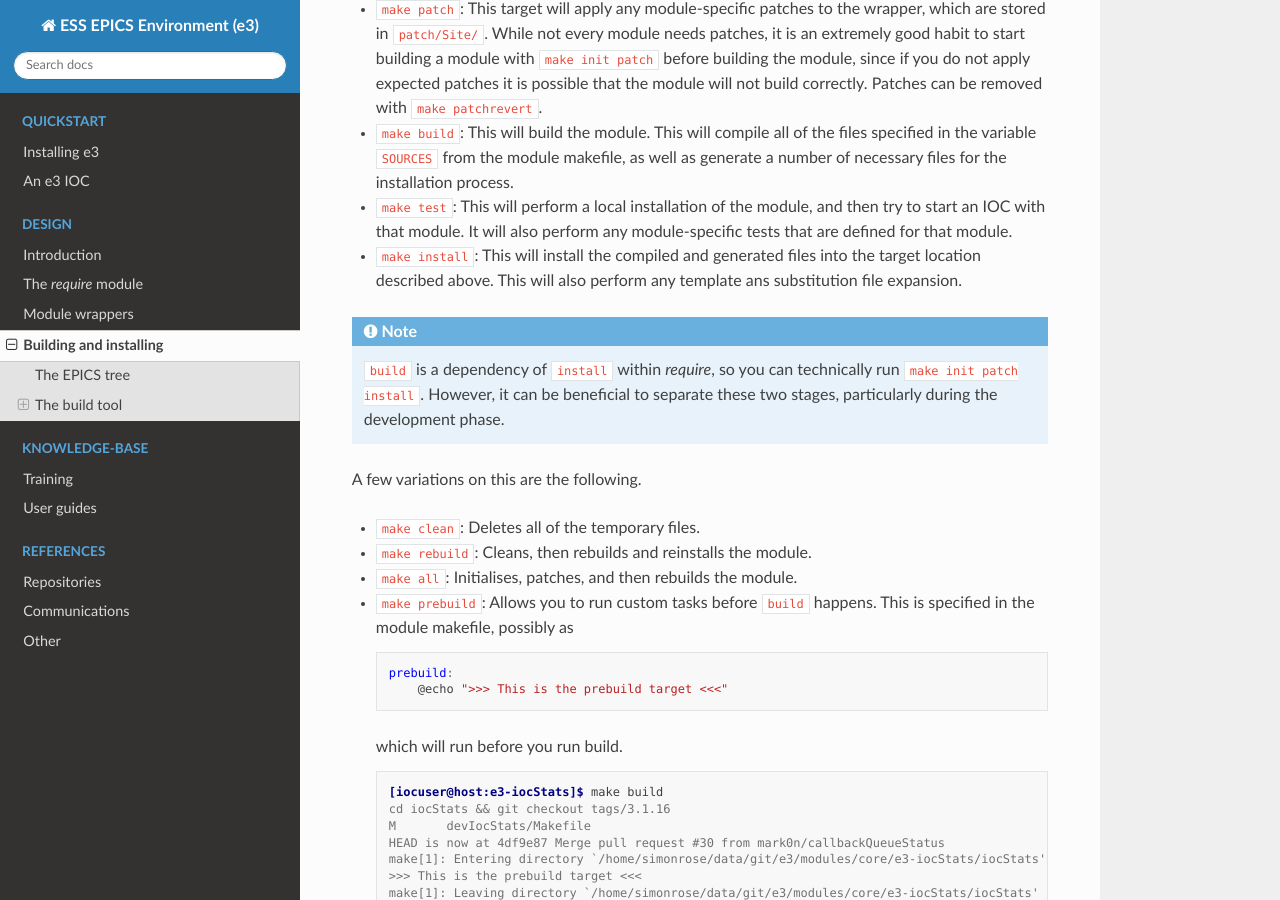
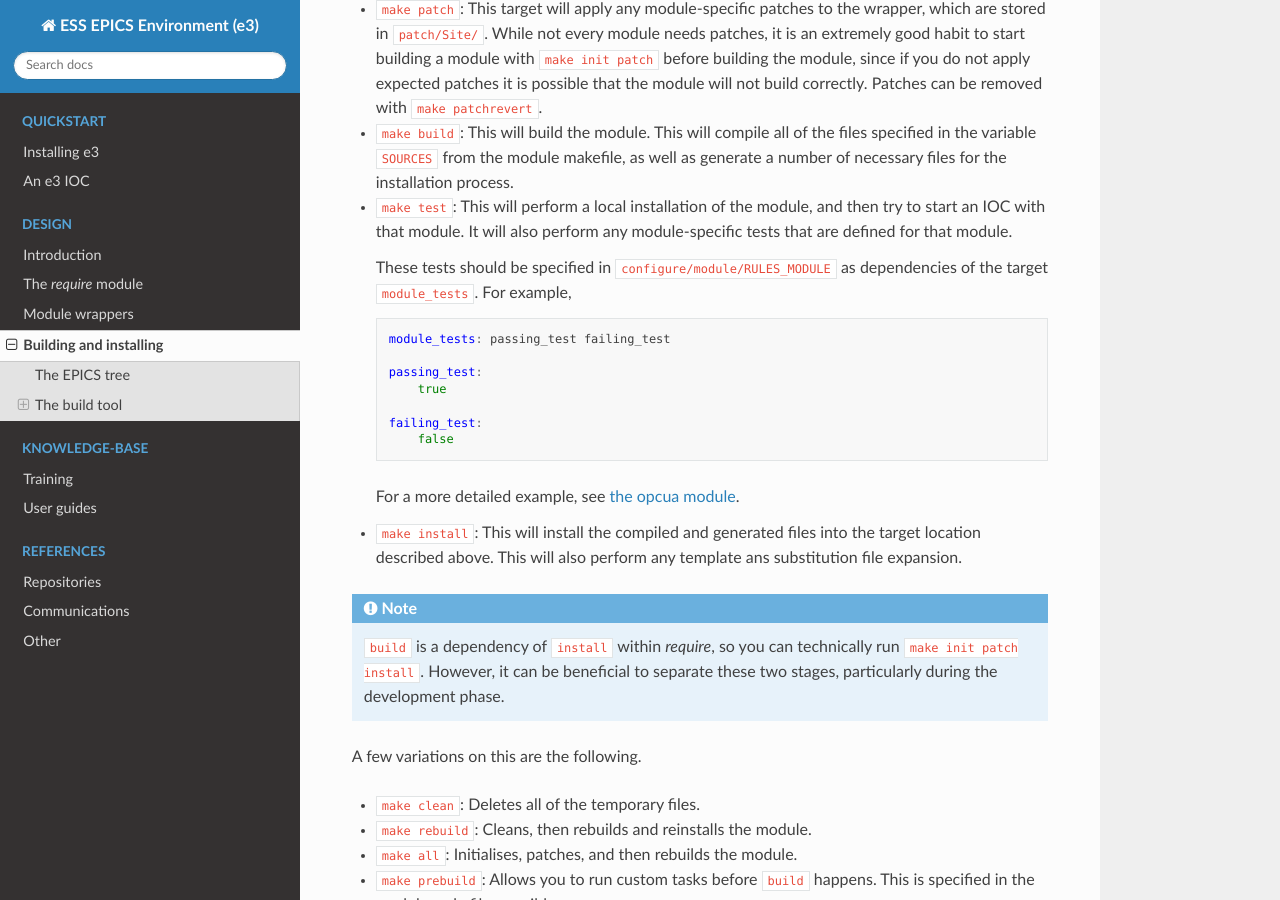
Before and after one commit to ttkorhonen/e3pages, a Sphinx documentation site: the page built from docs/design/4_build_process.md, in a window 1280 px wide and 900 px high, scrolled down 2993 px. Built offline with Sphinx 7.4.7 and the Read the Docs theme 2.0.0, drawn with Linux system fonts in a browser that asks for light colours.

Commit message:
Added 'module_tests' description

````diff
--- a/docs/design/4_build_process.md
+++ b/docs/design/4_build_process.md
@@ -129,6 +129,18 @@ These are the targets that are used in most cases when building, debugging, test
 * `make patch`: This target will apply any module-specific patches to the wrapper, which are stored in `patch/Site/`. While not every module needs patches, it is an extremely good habit to start building a module with `make init patch` before building the module, since if you do not apply expected patches it is possible that the module will not build correctly. Patches can be removed with `make patchrevert`.
 * `make build`: This will build the module. This will compile all of the files specified in the variable `SOURCES` from the module makefile, as well as generate a number of necessary files for the installation process.
 * `make test`: This will perform a local installation of the module, and then try to start an IOC with that module. It will also perform any module-specific tests that are defined for that module.
+
+  These tests should be specified in `configure/module/RULES_MODULE` as dependencies of the target `module_tests`. For example,
+  ```make
+  module_tests: passing_test failing_test
+
+  passing_test:
+      true
+
+  failing_test:
+      false
+  ```
+  For a more detailed example, see [the opcua module](https://gitlab.esss.lu.se/e3/wrappers/communication/e3-opcua/-/blob/master/configure/module/RULES_MODULE#L21).
 * `make install`: This will install the compiled and generated files into the target location described above. This will also perform any template ans substitution file expansion.
 
 :::{note}
````
